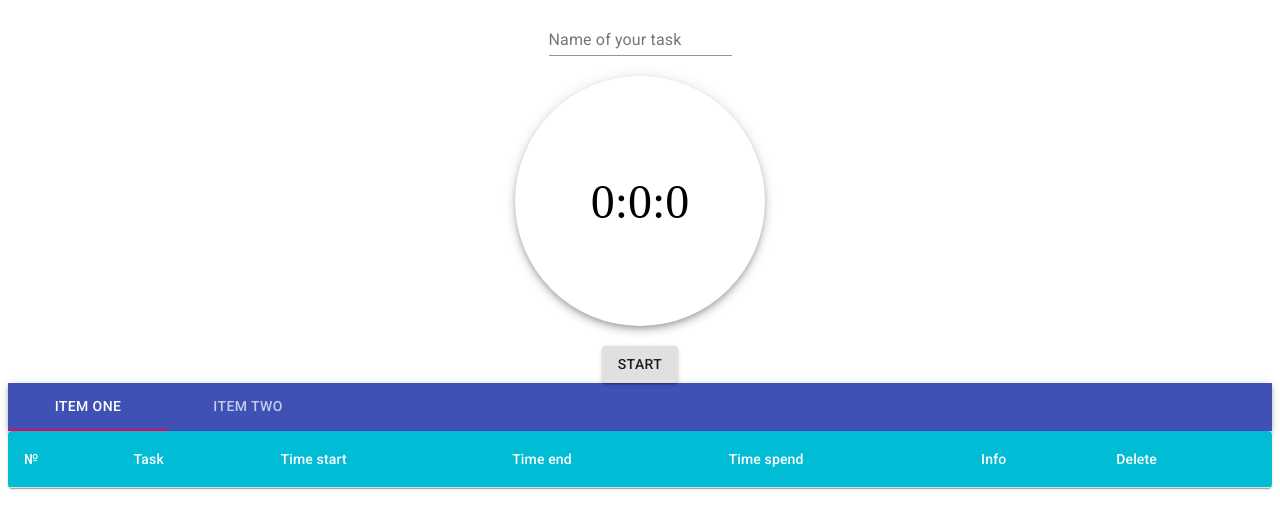
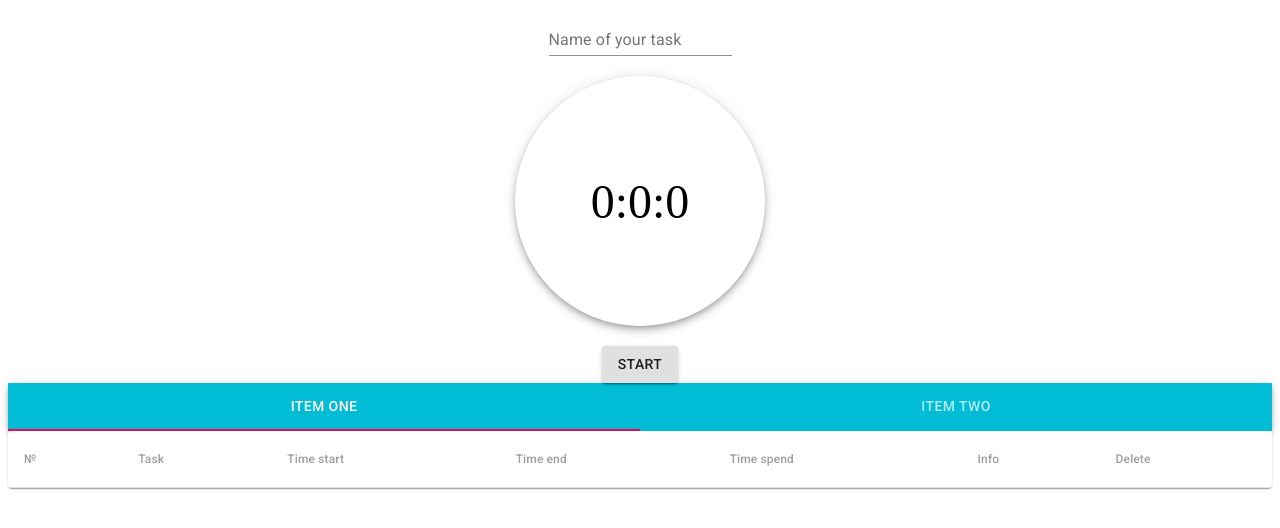
Before and after one commit to shevdary/timer-task-react, a React (Create React App) app: page /tasks in a window 1280 px wide. Shown: the top 528 px of the page. Built offline with nearby package versions, Linux system fonts and the light colour scheme.

Commit message:
style: update style by layout

```diff
--- a/src/components/TableRow/TabRow.jsx
+++ b/src/components/TableRow/TabRow.jsx
@@ -1,11 +1,11 @@
-import { TableCell, TableRow } from "@material-ui/core";
+import { TableCell, TableRow, withStyles } from "@material-ui/core";
 import Button from "@material-ui/core/Button";
 import { Link } from "react-router-dom";
 import React from "react";
 
 export const TableBodyRow = (item, idx, removeTaskItem) => {
   return (
-    <TableRow key={item.id}>
+    <StyleTableRow key={item.id}>
       <TableCell component="th" scope="row">
         {idx + 1}
       </TableCell>
@@ -21,6 +21,12 @@ export const TableBodyRow = (item, idx, removeTaskItem) => {
       <TableCell align="left">
         <Button onClick={() => removeTaskItem(item.id)}>Delete</Button>
       </TableCell>
-    </TableRow>
+    </StyleTableRow>
   );
 };
+
+const StyleTableRow = withStyles(theme => ({
+  root: {
+    backgroundColor: "#eaf6ff"
+  }
+}))(TableRow);
--- a/src/components/TasksLog/TasksLog.jsx
+++ b/src/components/TasksLog/TasksLog.jsx
@@ -6,27 +6,16 @@ import {
   TableRow,
   Paper,
   withStyles,
-  Table
+  Table,
+  TableBody
 } from "@material-ui/core";
 import { connect } from "react-redux";
-import Button from "@material-ui/core/Button";
-import TableBody from "@material-ui/core/TableBody";
-import { Link } from "react-router-dom";
 import { bindActionCreators } from "redux";
 import * as actions from "../../actions/TimerActions";
 import store from "../../store";
-import {TableBodyRow} from "../TableRow/TabRow";
+import { TableBodyRow } from "../TableRow/TabRow";
 const { dispatch } = store;
 
-const StyledTableCell = withStyles(theme => ({
-  head: {
-    backgroundColor: "#01bcd5",
-    color: theme.palette.common.white
-  },
-  body: {
-    fontSize: 14
-  }
-}))(TableCell);
 const headerText = [
   "№",
   "Task",
@@ -36,10 +25,21 @@ const headerText = [
   "Info",
   "Delete"
 ];
+
+const StyledTableCell = withStyles(theme => ({
+  head: {
+    backgroundColor: "#ffffff",
+    color: theme.palette.text.disabled,
+    fontSize: 12
+  },
+  body: {
+    fontSize: 14
+  }
+}))(TableCell);
 const { removeTaskItem } = bindActionCreators(actions, dispatch);
 class TasksLog extends Component {
   render() {
-    const { tasks, removeTaskItem, onInfo } = this.props;
+    const { tasks } = this.props;
     return (
       <TableContainer component={Paper} className="TableContainer">
         <Table aria-label="customized table">
@@ -64,7 +64,7 @@ const mapStateToProps = ({ tasks }) => {
 const mapDispatchToProps = dispatch => {
   return {
     removeTaskItem: id => {
-     removeTaskItem(id);
+      removeTaskItem(id);
     },
     onInfo: taskItem => {
       dispatch.onInfo(taskItem);
@@ -75,4 +75,6 @@ const mapDispatchToProps = dispatch => {
 
 
 
+
+
 export default connect(mapStateToProps,mapDispatchToProps)(TasksLog);
--- a/src/components/TasksTab/TaskTab.jsx
+++ b/src/components/TasksTab/TaskTab.jsx
@@ -1,8 +1,6 @@
 import React, { Component } from "react";
 import TasksLog from "../TasksLog/TasksLog";
-import { Box } from "@material-ui/core";
-import { Tabs, AppBar, Tab } from "@material-ui/core";
-import Typography from "@material-ui/core/Typography";
+import { Tabs, AppBar, Tab, withStyles } from "@material-ui/core";
 import { TabPanel } from "../TabPanel/TabPanel";
 
 const TaskTab = () => {
@@ -11,26 +9,31 @@ const TaskTab = () => {
   const handleChange = (event, newValue) => {
     setValue(newValue);
   };
-
+  const StyleTabs = withStyles(theme => ({
+    root: {
+      backgroundColor: "#01bcd5"
+    }
+  }))(Tabs);
   return (
     <div>
       <AppBar position="static">
-        <Tabs
+        <StyleTabs
+          variant="fullWidth"
           value={value}
           onChange={handleChange}
           aria-label="simple tabs example"
         >
-          <Tab label="Item One">
+          <Tab label="Item One" classes="new-class">
             <TasksLog />
           </Tab>
           <Tab label="Item Two" />
-        </Tabs>
+        </StyleTabs>
       </AppBar>
       <TabPanel value={value} index={0}>
         <TasksLog value={value} />
       </TabPanel>
       <TabPanel value={value} index={1}>
-         НУ И ЧЕ КАК Я ДОЛЖНА ГРАФИК ЭТОТ ВАШ ПОКАЗАТЬ
+        НУ И ЧЕ КАК Я ДОЛЖНА ГРАФИК ЭТОТ ВАШ ПОКАЗАТЬ
       </TabPanel>
     </div>
   );
```
